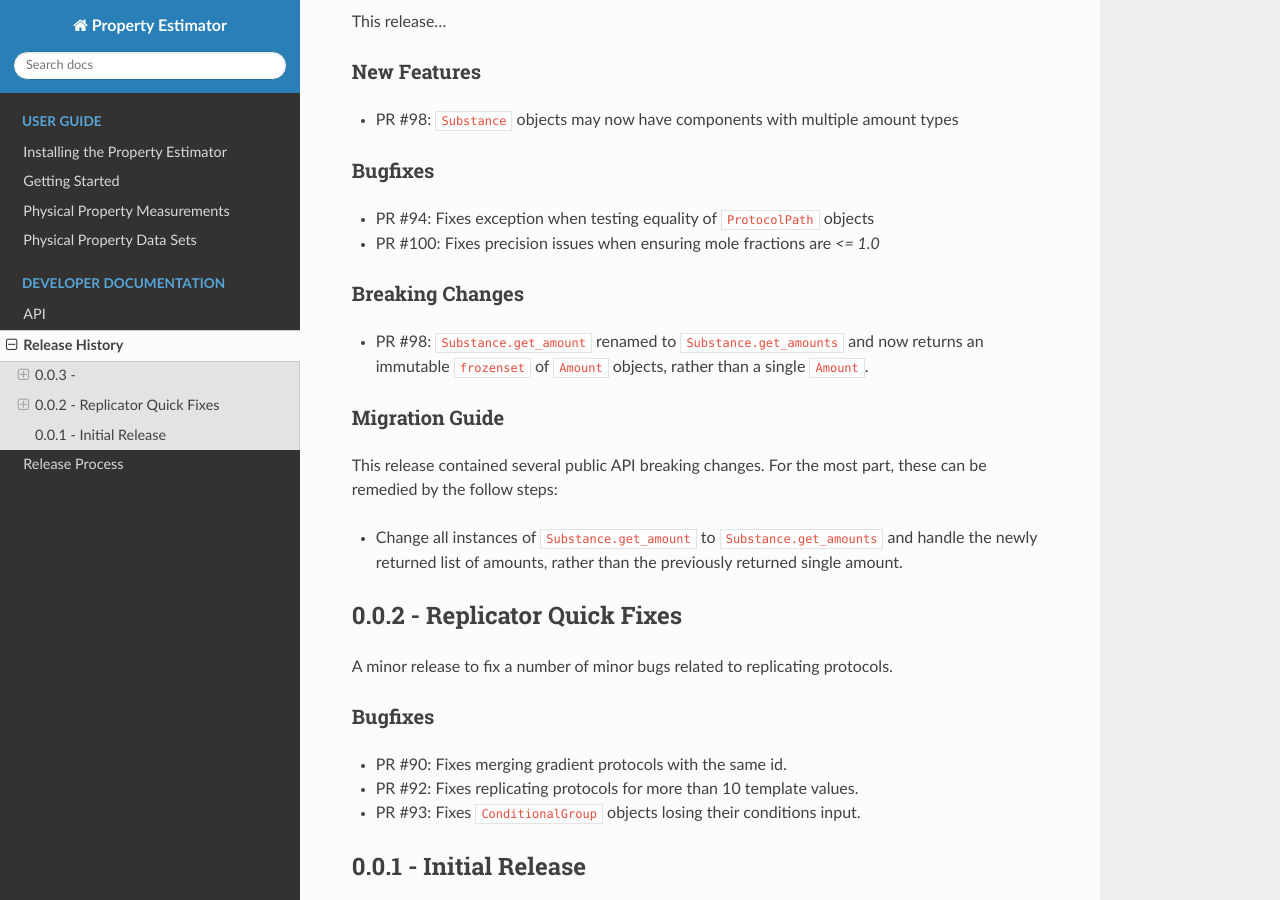
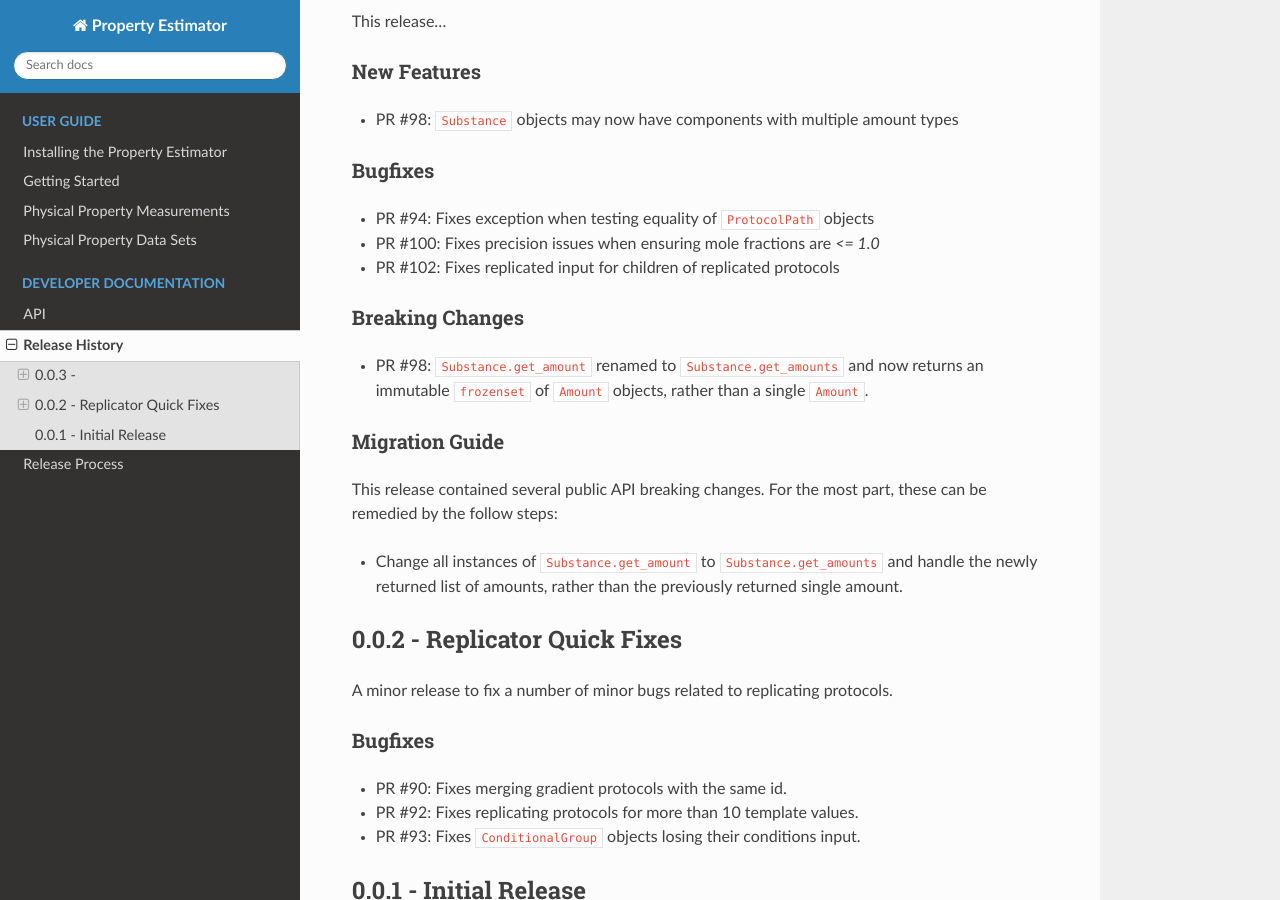
Before and after one commit to openforcefield/openff-evaluator, a Sphinx documentation site: the page built from docs/releasehistory.rst, in a window 1280 px wide and 900 px high, scrolled down 451 px. Built offline with Sphinx 7.4.7 and the Read the Docs theme 2.0.0, drawn with Linux system fonts in a browser that asks for light colours.

Commit message:
Update releasehistory.rst

```diff
--- a/docs/releasehistory.rst
+++ b/docs/releasehistory.rst
@@ -27,6 +27,7 @@ Bugfixes
 
 * PR #94: Fixes exception when testing equality of ``ProtocolPath`` objects
 * PR #100: Fixes precision issues when ensuring mole fractions are `<= 1.0`
+* PR #102: Fixes replicated input for children of replicated protocols
 
 Breaking Changes
 """"""""""""""""
```
